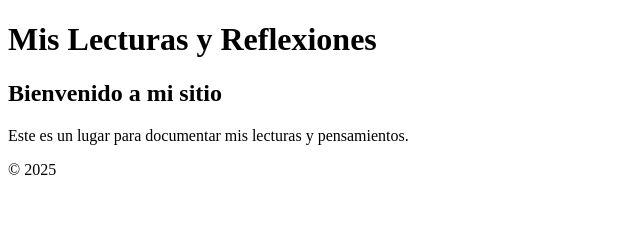
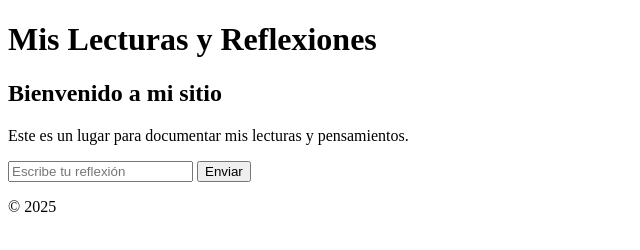
Before and after one commit to saulsgrm/mis-lecturas, a plain HTML site: page index.html in a window 1280 px wide. Shown: the whole page, without its empty margins (0-640 px from the left). Drawn offline with Linux system fonts and the light colour scheme.

Commit message:
Update index.html

```diff
--- a/index.html
+++ b/index.html
@@ -7,6 +7,7 @@
     <style>
         /* Aquí puedes añadir el estilo directamente */
     </style>
+    <script src="script.js" defer></script> <!-- Enlace al script -->
 </head>
 <body>
     <header>
@@ -15,6 +16,13 @@
     <main>
         <h2>Bienvenido a mi sitio</h2>
         <p>Este es un lugar para documentar mis lecturas y pensamientos.</p>
+        <!-- Formulario para reflexiones -->
+        <form id="reflection-form">
+            <input type="text" id="reflection-input" placeholder="Escribe tu reflexión" required>
+            <button type="submit">Enviar</button>
+        </form>
+        <!-- Lista de reflexiones -->
+        <ul id="reflections-list"></ul>
     </main>
     <footer>
         <p>&copy; 2025</p>
```
